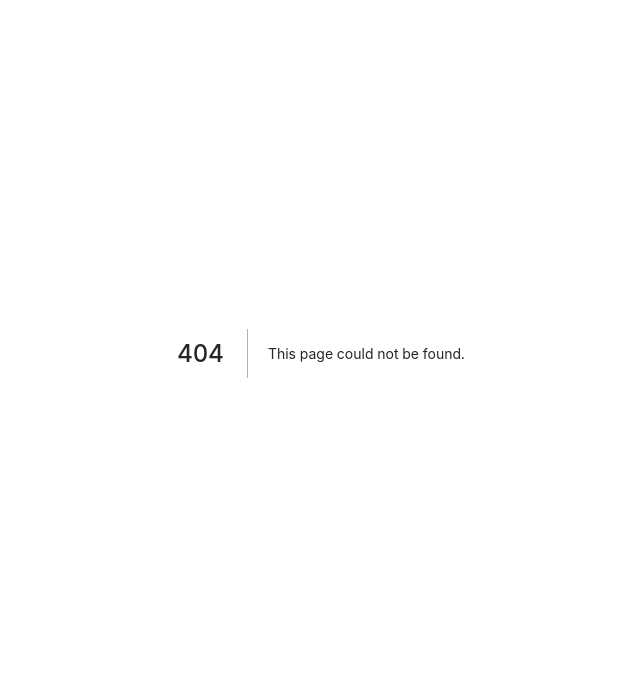
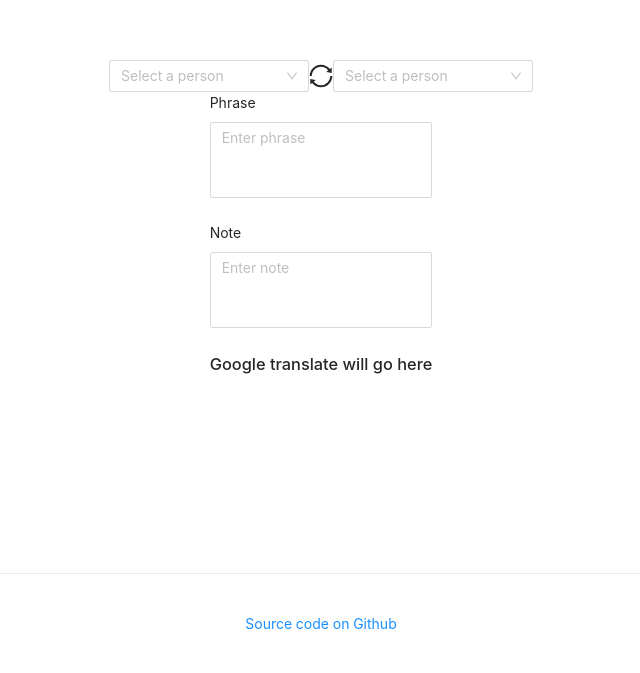
Before and after one commit to thinktwice13/dict, a Next.js app: page /phrases/1 in a window 1280 px wide. Before the commit this address had no page. Shown: the part 127-800 px from the top of the page, without its empty margins (319-959 px from the left). Built offline with nearby package versions, Linux system fonts and the light colour scheme.

Commit message:
Redirectt from recejt list item to detail

```diff
--- /dev/null
+++ b/pages/phrases/[phraseId].js
@@ -0,0 +1,79 @@
+import { Input, Form, Row } from 'antd';
+import { SyncOutlined } from '@ant-design/icons';
+import { SearchSelect } from '../../components';
+import { useState } from 'react';
+
+const PhraseDetail = () => {
+  const [phrase, setPhrase] = useState('');
+  // const [hasPhraseChanged, setHasPhraseChanged] = useState(false);
+  console.log({ phrase });
+
+  // Will be used on multiple actions
+  // Only use id phrase or note changed
+  const savePhrase = () => {
+    // TODO set hasChanged to false
+    console.log('Saving phrase...');
+  };
+
+  return (
+    <>
+      <Row>
+        <SearchSelect />
+        <SyncOutlined style={{ fontSize: '24px' }} />
+        <SearchSelect />
+      </Row>
+      <Row>
+        <Form layout="vertical">
+          <Form.Item label="Phrase" name="Phrase">
+            <Input.TextArea
+              allowClear
+              autoSize={{ minRows: 3, maxRows: 10 }}
+              placeholder="Enter phrase"
+              value={phrase}
+              onChange={(e) => {
+                setPhrase(e.target.value);
+              }}
+              onBlur={savePhrase}
+            />
+          </Form.Item>
+          <Form.Item label="Note" name="Note">
+            <Input.TextArea
+              allowClear
+              autoSize={{ minRows: 3, maxRows: 10 }}
+              placeholder="Enter note"
+            />
+          </Form.Item>
+
+          <h3>Google translate will go here</h3>
+        </Form>
+      </Row>
+    </>
+  );
+};
+
+// TODO get query from context in getServerSideProps
+
+// export async function getServerSideProps(ctx) {
+//   const apolloClient = initializeApollo(null, ctx);
+
+//   // get curernt viewer
+//   const { data } = await apolloClient.query({
+//     query: GET_VIEWER,
+//   });
+
+//   return {
+//     props: {
+//       initialApolloState: apolloClient.cache.extract(),
+//       viewer: data.viewer,
+//     },
+//   };
+// }
+
+// Detail.getInitialProps = async (context, client) => {
+//   const { orderId } = context.query;
+//   const { data: order } = await client.get(`/api/orders/${orderId}`);
+
+//   return { order };
+// };
+
+export default PhraseDetail;
--- /dev/null
+++ b/pages/phrases/index.js
@@ -0,0 +1 @@
+export { PhraseDetail } from './[phraseId]';
```
Also changed, not shown: pages/new.js (+1 -54 lines).
